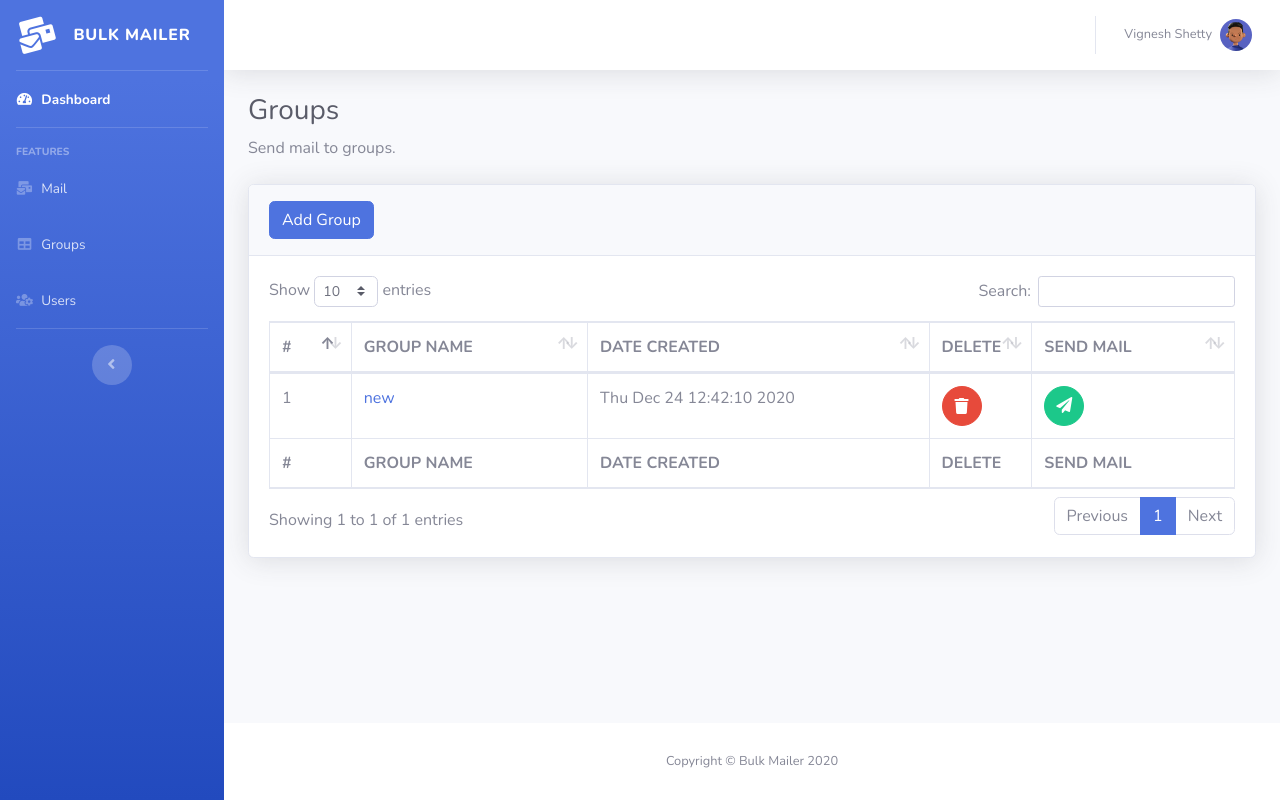
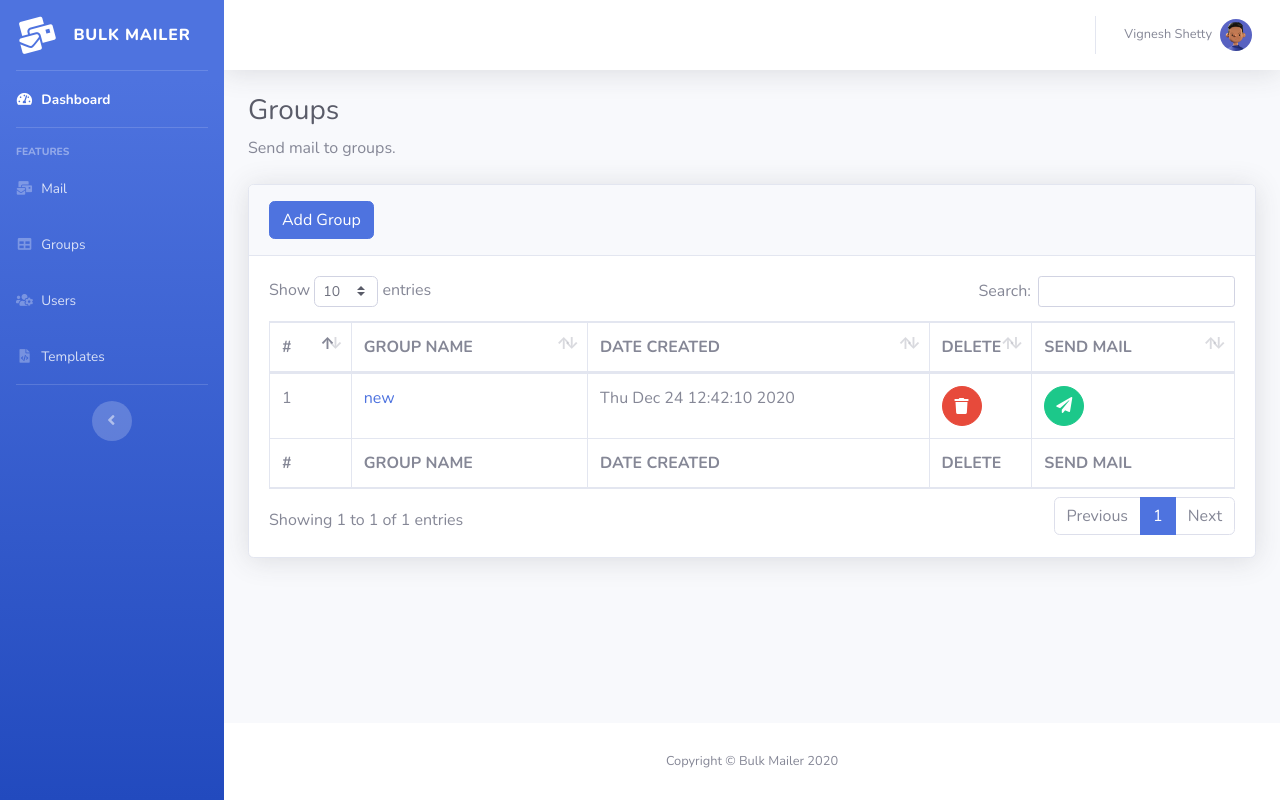
Before and after one commit to data-charya/Cn-project, a Flask app: page /view/groups in a window 1280 px wide. Run offline with Flask 2, Linux system fonts and the light colour scheme; data comes from the database, SQL or seed files in the repository; both versions use the stored data as it was after the commit; some libraries are stand-ins or nearby versions.

Commit message:
routes added, templates page modified and added

```diff
--- a/app.py
+++ b/app.py
@@ -199,6 +199,21 @@ def delete_subscriber(gid, number):
     # flash("subscriber deleted successfully!", "success")
     return redirect('/view/subscribers/'+str(gid))
 
+@app.route('/mail')
+def mail_page():
+    return render_template('mail.html')
+
+@app.route('/groups')
+def groups_page():
+    return render_template('group_list.html')
+
+@app.route('/template')
+def template_page():
+    return render_template('templates.html')
+
+@app.route('/')
+def dash_page():
+    return render_template('index.html')
 # @app.errorhandler(404)
 # def page_not_found(e):
 #     # note that we set the 404 status explicitly
--- a/templates/base.html
+++ b/templates/base.html
@@ -48,7 +48,7 @@
 
             <!-- Nav Item - Dashboard -->
             <li class="nav-item active">
-                <a class="nav-link" href="index.html">
+                <a class="nav-link" href="/">
                     <i class="fas fa-fw fa-tachometer-alt"></i>
                     <span>Dashboard</span></a>
             </li>
@@ -65,14 +65,14 @@
 
             <!-- Nav Item - Mail -->
             <li class="nav-item">
-                <a class="nav-link" href="mail.html">
+                <a class="nav-link" href="/mail">
                     <i class="fas fa-fw fa-mail-bulk"></i>
                     <span>Mail</span></a>
             </li>
 
             <!-- Nav Item - Tables -->
             <li class="nav-item">
-                <a class="nav-link" href="tables.html">
+                <a class="nav-link" href="/view/groups">
                     <i class="fas fa-fw fa-table"></i>
                     <span>Groups</span></a>
             </li>
@@ -81,6 +81,12 @@
                 <a class="nav-link" href="user_list.html">
                     <i class="fas fa-fw fa-users-cog"></i>
                     <span>Users</span></a>
+            </li>
+
+            <li class="nav-item">
+                <a class="nav-link" href="/template">
+                    <i class="fas fa-fw fa-file-code"></i>
+                    <span>Templates</span></a>
             </li>
 
             <!-- Divider -->
```
Also changed, not shown: bulkmailer.db.
